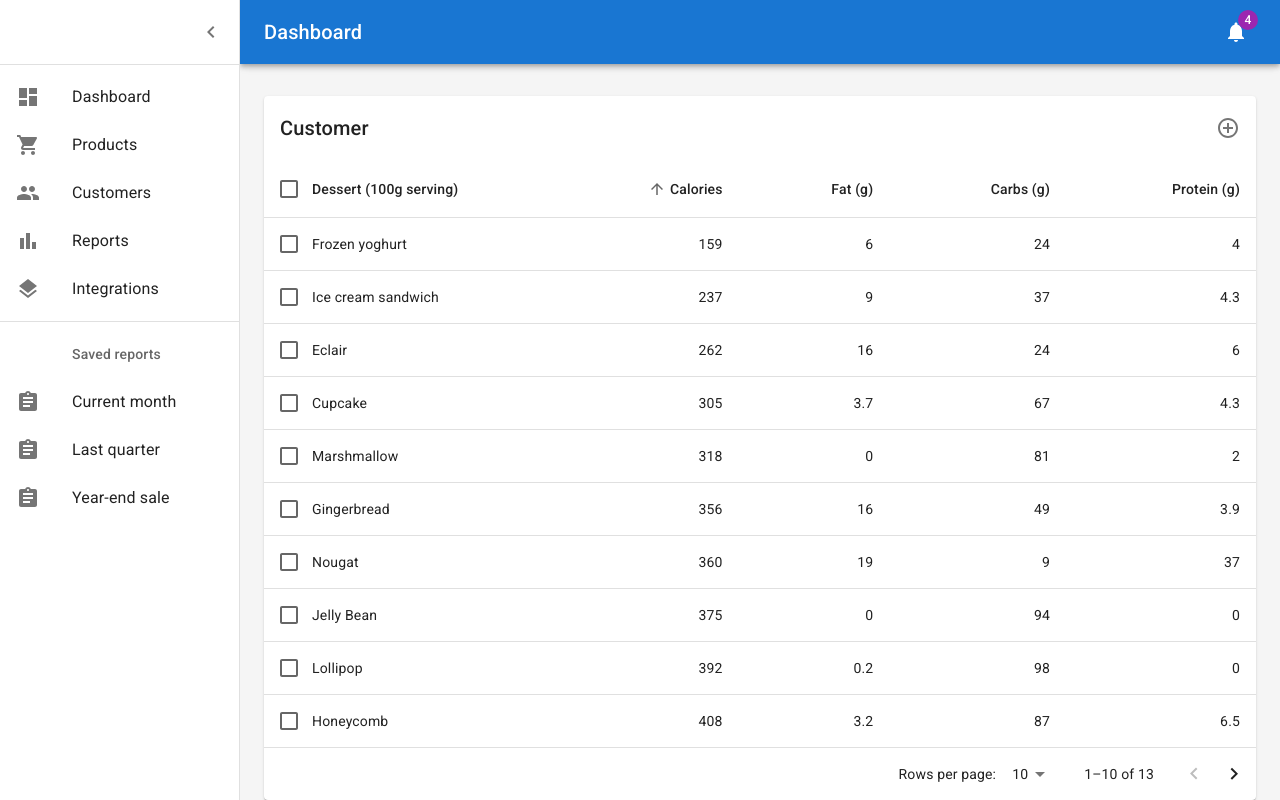
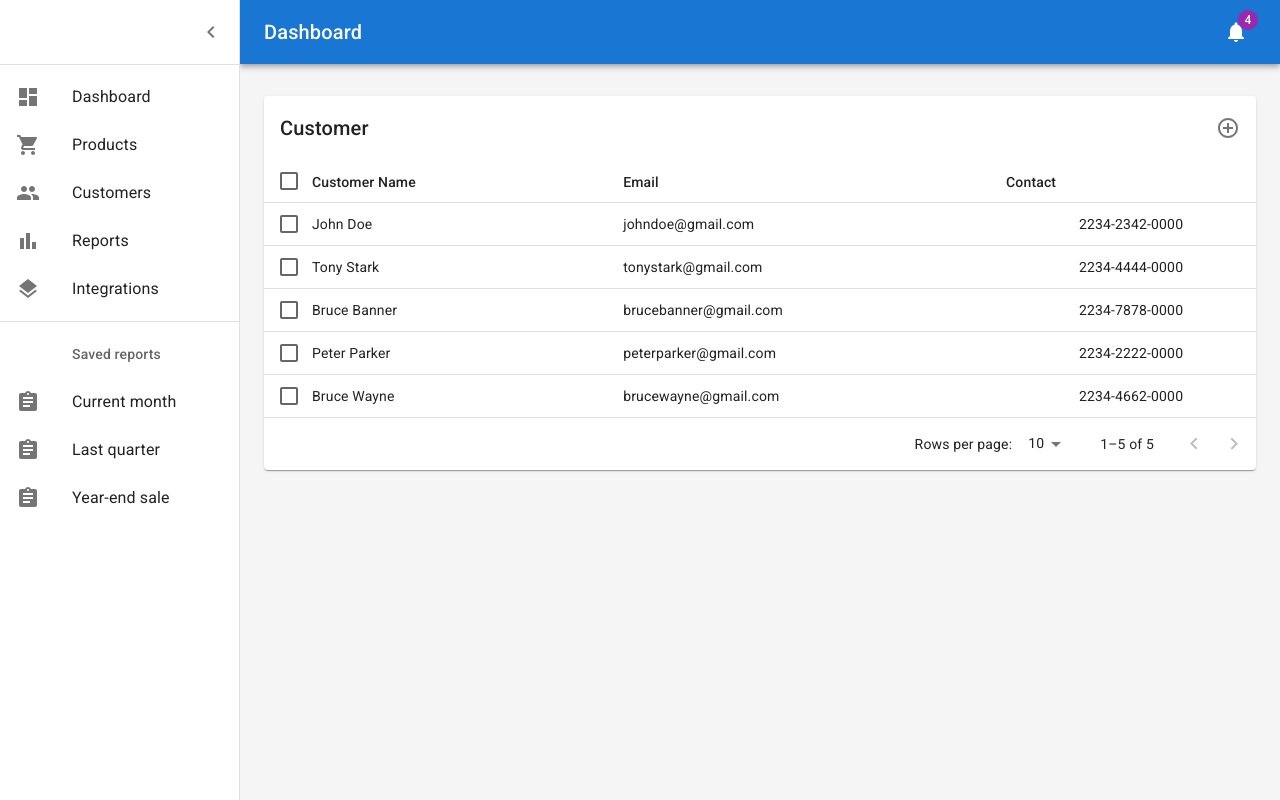
Before and after one commit to wickeddd3/react_product_dashboard, a React (Create React App) app: page /customers in a window 1280 px wide. Built offline with nearby package versions, Linux system fonts and the light colour scheme; the HTML template or start-up script is replaced by a standard one.

Commit message:
render updated customer object property

```diff
--- a/src/pages/customers.js
+++ b/src/pages/customers.js
@@ -1,4 +1,5 @@
 import { useState, useMemo } from 'react';
+import { useSelector } from 'react-redux';
 import Container from '@mui/material/Container';
 import Box from '@mui/material/Box';
 import Table from '@mui/material/Table';
@@ -12,72 +13,26 @@ import Checkbox from '@mui/material/Checkbox';
 import TableToolbar from '../components/common/TableToolbar';
 import TableHeader from '../components/common/TableHeader';
 import { stableSort, getComparator } from '../utils/sort';
-
-function createData(name, calories, fat, carbs, protein) {
-  return {
-    name,
-    calories,
-    fat,
-    carbs,
-    protein,
-  };
-}
-
-const rows = [
-  createData('Cupcake', 305, 3.7, 67, 4.3),
-  createData('Donut', 452, 25.0, 51, 4.9),
-  createData('Eclair', 262, 16.0, 24, 6.0),
-  createData('Frozen yoghurt', 159, 6.0, 24, 4.0),
-  createData('Gingerbread', 356, 16.0, 49, 3.9),
-  createData('Honeycomb', 408, 3.2, 87, 6.5),
-  createData('Ice cream sandwich', 237, 9.0, 37, 4.3),
-  createData('Jelly Bean', 375, 0.0, 94, 0.0),
-  createData('KitKat', 518, 26.0, 65, 7.0),
-  createData('Lollipop', 392, 0.2, 98, 0.0),
-  createData('Marshmallow', 318, 0, 81, 2.0),
-  createData('Nougat', 360, 19.0, 9, 37.0),
-  createData('Oreo', 437, 18.0, 63, 4.0),
-];
-
-const headCells = [
-  {
-    id: 'name',
-    numeric: false,
-    disablePadding: true,
-    label: 'Dessert (100g serving)',
-  },
-  {
-    id: 'calories',
-    numeric: true,
-    disablePadding: false,
-    label: 'Calories',
-  },
-  {
-    id: 'fat',
-    numeric: true,
-    disablePadding: false,
-    label: 'Fat (g)',
-  },
-  {
-    id: 'carbs',
-    numeric: true,
-    disablePadding: false,
-    label: 'Carbs (g)',
-  },
-  {
-    id: 'protein',
-    numeric: true,
-    disablePadding: false,
-    label: 'Protein (g)',
-  },
-];
+import Drawer from '../components/common/Drawer';
+import CustomerForm from '../components/customers/CustomerForm';
 
 export default function ProductsPage() {
+  const headCells = useSelector((state) => state.customers.headCells);
+  const rows = useSelector((state) => state.customers.rows);
+  // const dispatch = useDispatch();
   const [order, setOrder] = useState('asc');
   const [orderBy, setOrderBy] = useState('calories');
   const [selected, setSelected] = useState([]);
   const [page, setPage] = useState(0);
   const [rowsPerPage, setRowsPerPage] = useState(10);
+
+  const [drawerComponent, setDrawerComponent] = useState(() => null);
+  const [showDrawer, setShowDrawer] = useState(false);
+
+  function handleSetDrawerComponent(component) {
+    setDrawerComponent(() => component);
+    setShowDrawer(true);
+  }
 
   const handleRequestSort = (event, property) => {
     const isAsc = orderBy === property && order === 'asc';
@@ -127,7 +82,7 @@ export default function ProductsPage() {
 
   const visibleRows = useMemo(
     () => stableSort(rows, getComparator(order, orderBy)).slice(page * rowsPerPage, page * rowsPerPage + rowsPerPage),
-    [order, orderBy, page, rowsPerPage]
+    [rows, order, orderBy, page, rowsPerPage]
   );
 
   return (
@@ -140,6 +95,7 @@ export default function ProductsPage() {
           <TableToolbar
             title="Customer"
             numSelected={selected.length}
+            addItem={() => handleSetDrawerComponent(CustomerForm)}
           />
           <TableContainer>
             <Table
@@ -189,10 +145,13 @@ export default function ProductsPage() {
                       >
                         {row.name}
                       </TableCell>
-                      <TableCell align="right">{row.calories}</TableCell>
-                      <TableCell align="right">{row.fat}</TableCell>
-                      <TableCell align="right">{row.carbs}</TableCell>
-                      <TableCell align="right">{row.protein}</TableCell>
+                      <TableCell padding="none">{row.email}</TableCell>
+                      <TableCell
+                        padding="none"
+                        align="center"
+                      >
+                        {row.contact}
+                      </TableCell>
                     </TableRow>
                   );
                 })}
@@ -219,6 +178,12 @@ export default function ProductsPage() {
           />
         </Paper>
       </Box>
+
+      <Drawer
+        show={showDrawer}
+        component={drawerComponent}
+        closeDrawer={() => setShowDrawer(false)}
+      />
     </Container>
   );
 }
```
